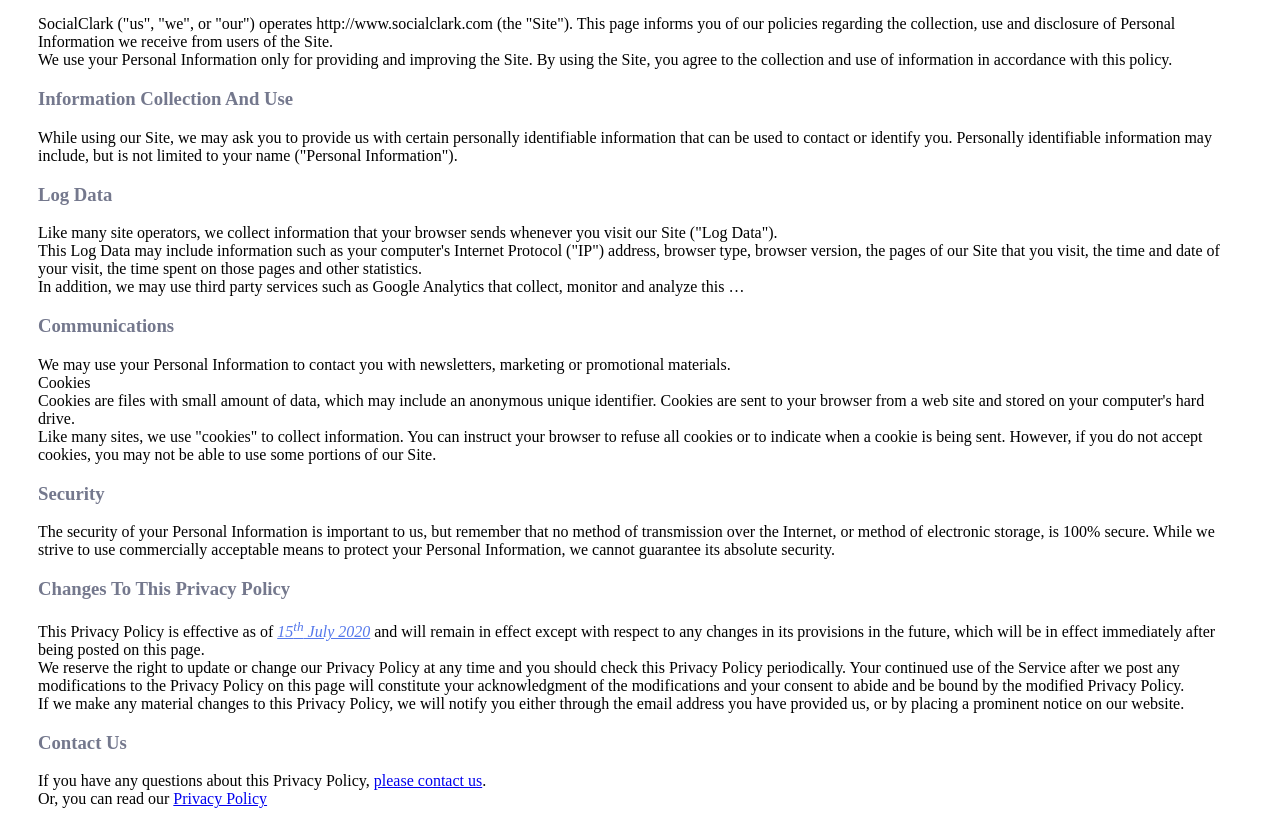
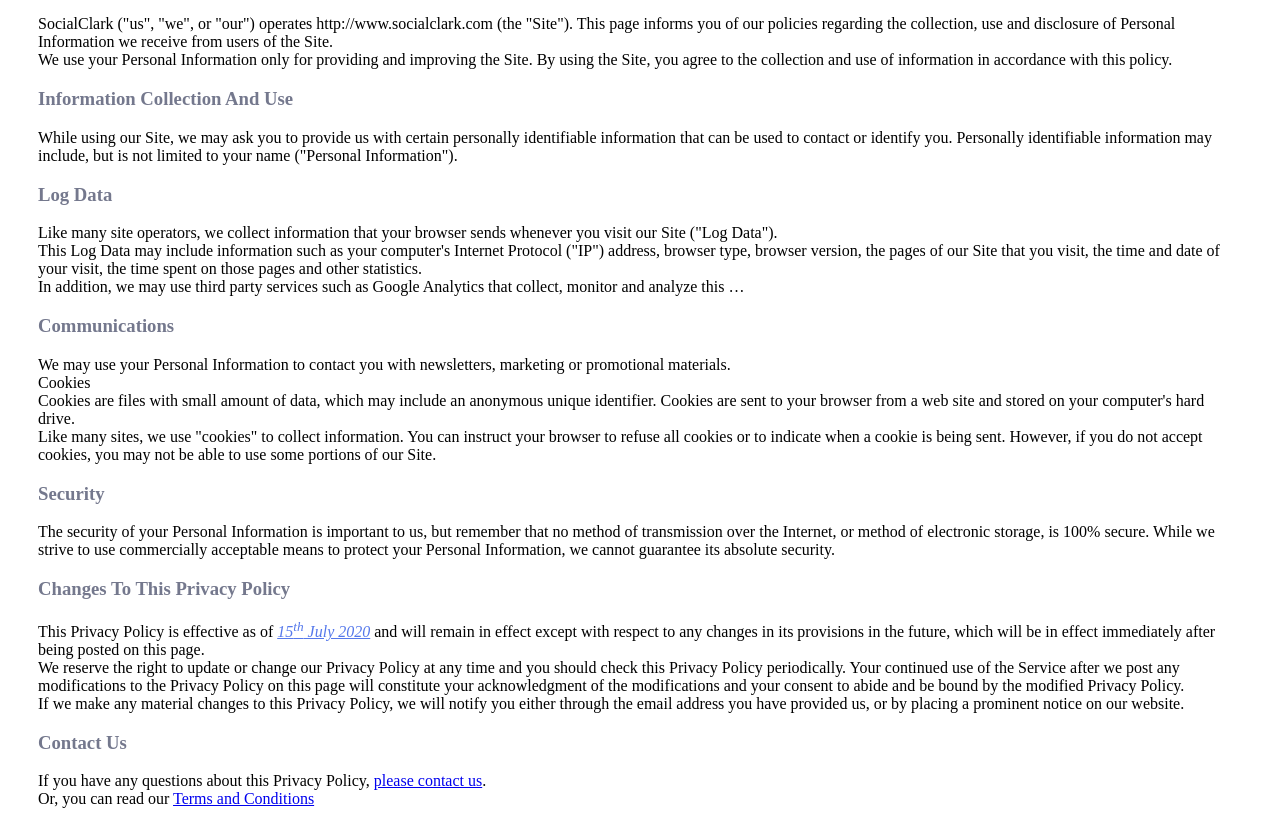
Before and after one commit to morelmiles/morelmiles.github.io, a website: page privacy-policy.html in a window 1280 px wide. Shown: the part 157-973 px from the top of the page. Drawn offline with Linux system fonts and the light colour scheme.

Commit message:
Fix again

```diff
--- a/privacy-policy.html
+++ b/privacy-policy.html
@@ -139,7 +139,7 @@
         If you have any questions about this Privacy Policy,
         <a href="mailto:hello@socialclark.com">please contact us</a>.
       </p>
-      <p>Or, you can read our <a href="socialclark.com/privacy-policy.html.html">Privacy Policy</a></p>
+      <p>Or, you can read our <a href="socialclark.com/privacy-policy.html.html">Terms and Conditions</a></p>
     </div>
   </body>
 </html>
```
